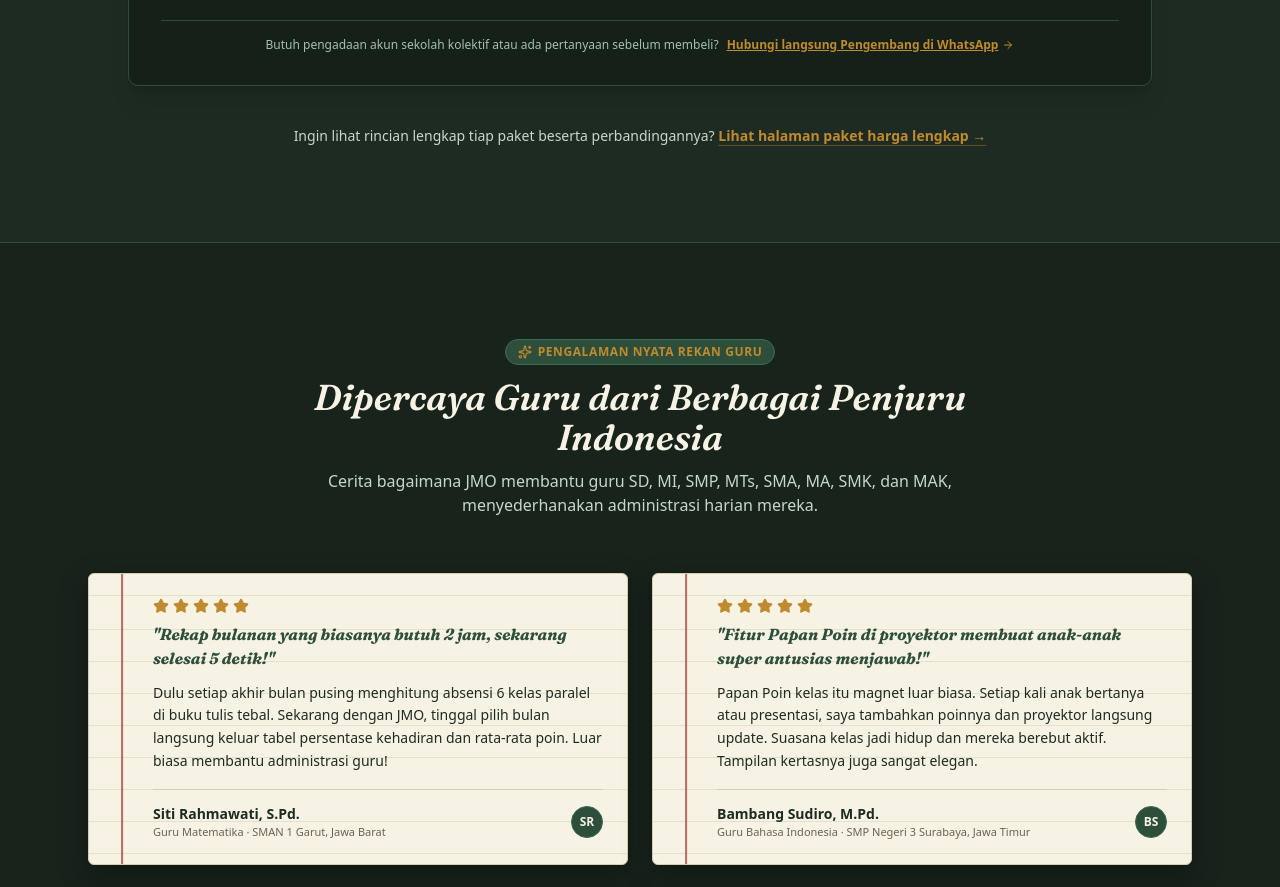
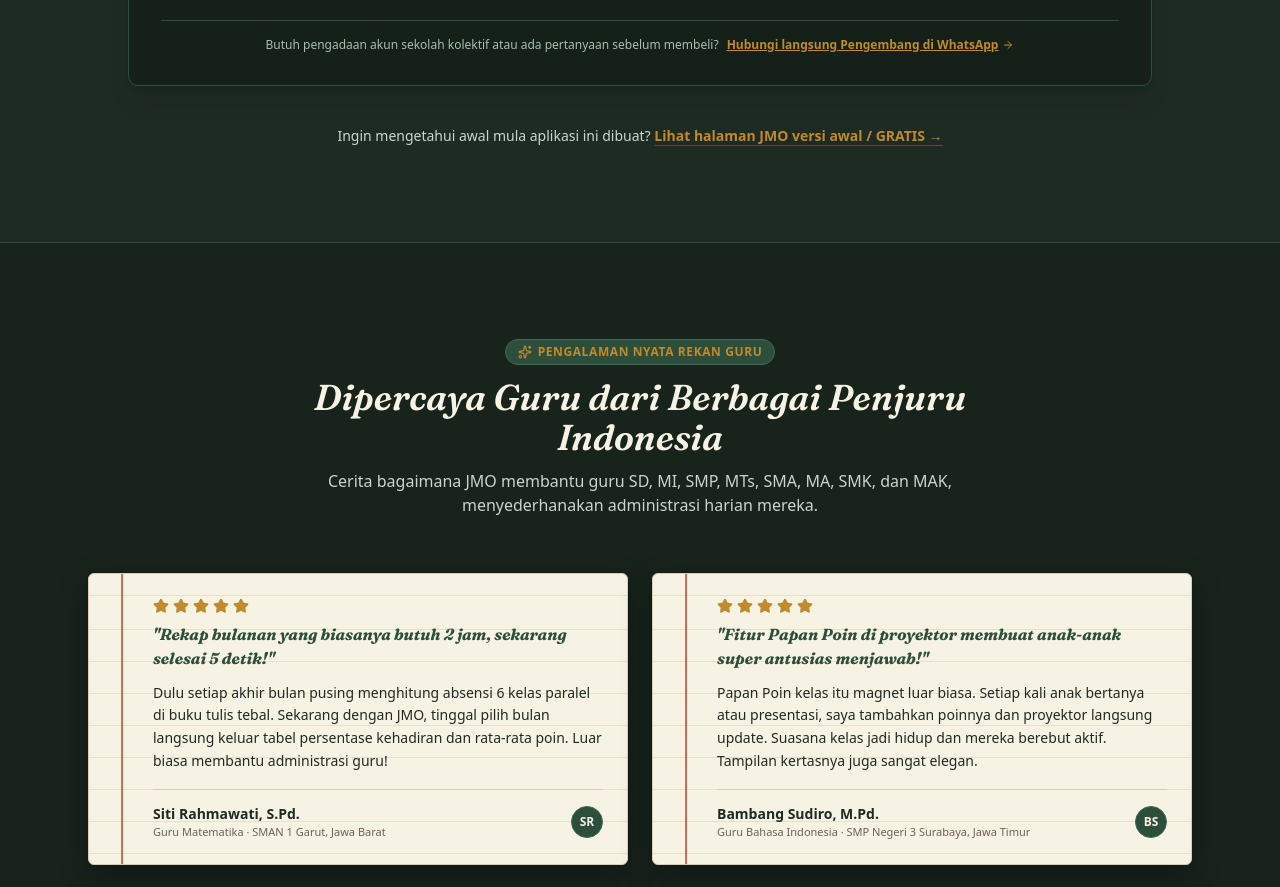
Before and after one commit to dimas-bn/Landing-Page-JMO, a React (Vite) app: page / in a window 1280 px wide. Shown: the part 7300-8187 px from the top of the page. Built offline with nearby package versions, Linux system fonts and the light colour scheme.

Commit message:
Update Pricing.tsx

```diff
--- a/src/components/Pricing.tsx
+++ b/src/components/Pricing.tsx
@@ -209,14 +209,14 @@ export const Pricing: React.FC = () => {
 
       {/* Natural bridge to full pricing detail page */}
       <p className="text-center text-[#C9D6CC] text-sm mt-10">
-        Ingin lihat rincian lengkap tiap paket beserta perbandingannya?{' '}
+        Ingin mengetahui awal mula aplikasi ini dibuat?{' '}
         <a
           href="https://www.dimasbn.my.id/p/paket-harga-jmo.html"
           target="_blank"
           rel="noopener noreferrer"
           className="text-[#C08A2E] font-semibold underline decoration-[#C08A2E]/40 underline-offset-4 hover:text-[#d49933] transition-colors"
         >
-          Lihat halaman paket harga lengkap →
+          Lihat halaman JMO versi awal / GRATIS →
         </a>
       </p>
     </section>
```
